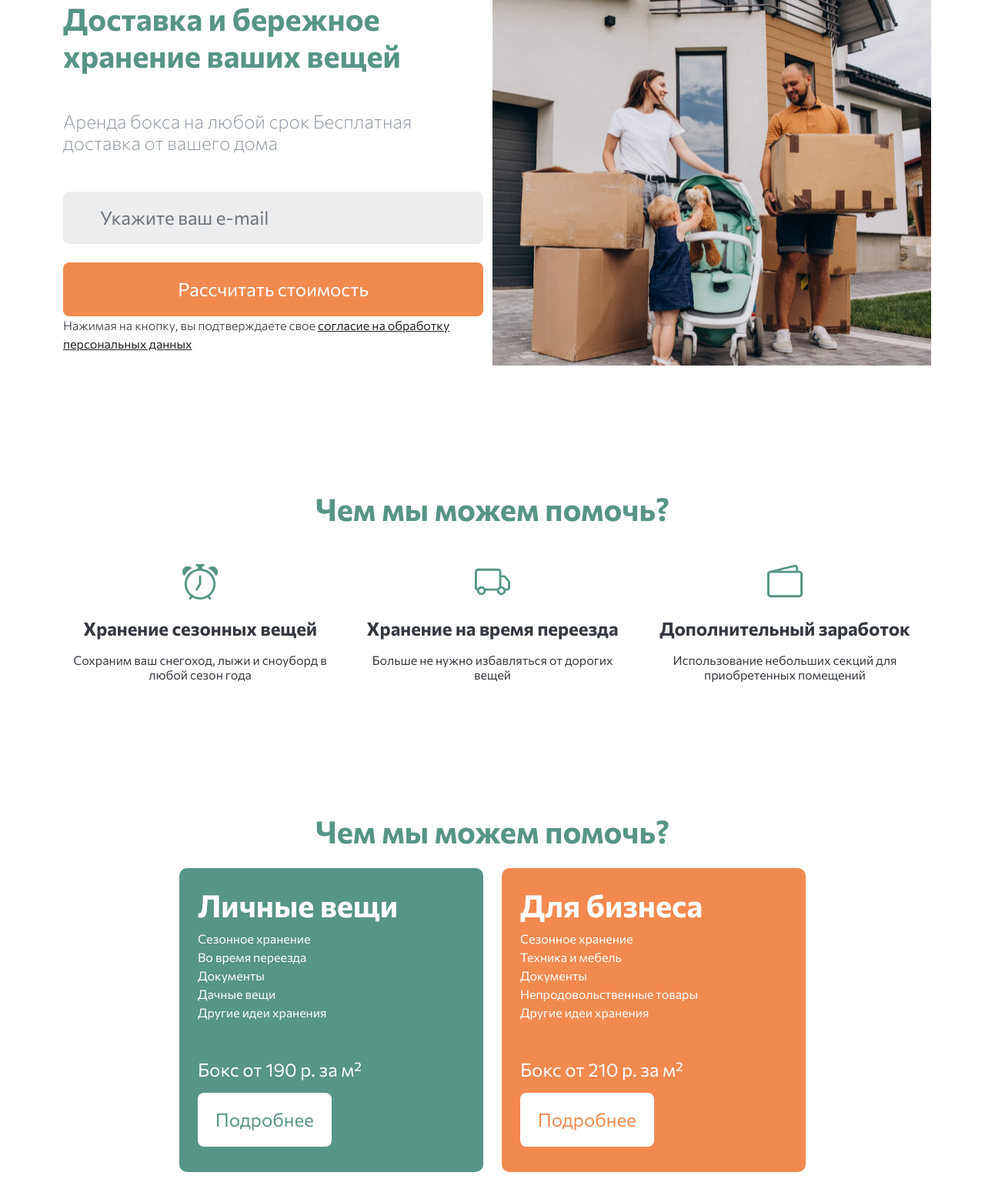
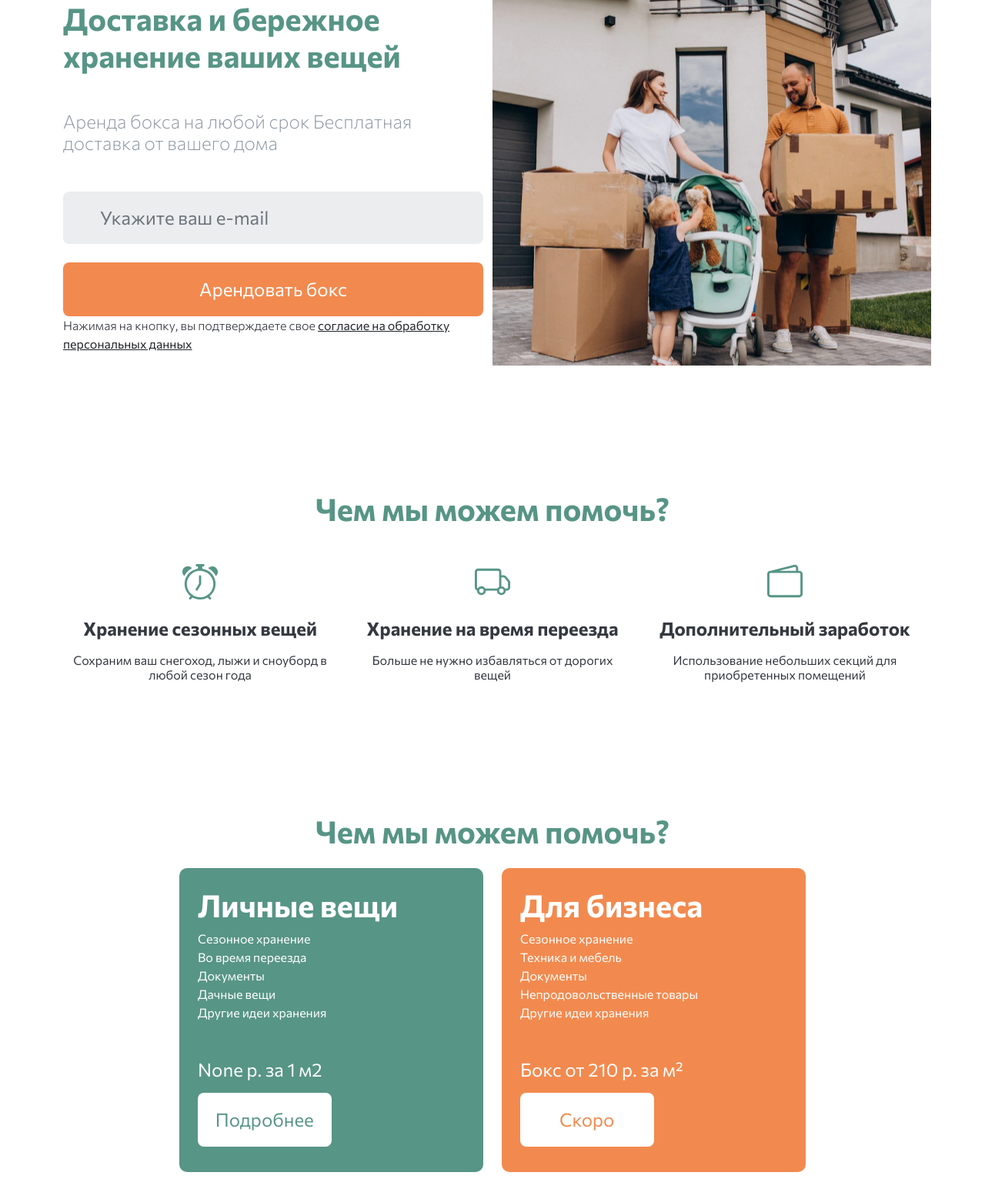
Before and after one commit to Romigo24/site_self_storage, a Django app: page / in a window 1280 px wide. Shown: the part 162-1720 px from the top of the page at 77% size. Run offline with Django 4.2, Linux system fonts and the light colour scheme; data that the repository does not hold is empty; parts of the project's set-up code (start-up, migrations or seed data) failed here and were passed over; some libraries are stand-ins or nearby versions.

Commit message:
fix bug order

```diff
--- a/templates/includes/order_create.html
+++ b/templates/includes/order_create.html
@@ -91,7 +91,9 @@
                             </div>
                         {% endif %}
                     </div>
-
+                    <div id="order-success-message" class="alert alert-success mt-3" style="display: none;">
+                        Заказ успешно создан!
+                    </div>
                     <button type="submit" class="btn btn-primary">Оформить заказ</button>
                 </form>
             </div>
@@ -145,13 +147,28 @@
         function formSubmit(formData) {
             const url = `/create_order/`
             fetch(url, {
-                method:'POST',
-                body:formData,
+                method: 'POST',
+                body: formData,
             })
-                .then(response => response.json())
-                .catch(error => {
-                    console.log("Error",error)
-                })
+            .then(response => response.json())
+            .then(data => {
+                if (data.success) {
+                    const successMessage = document.getElementById('order-success-message');
+                        successMessage.style.display = 'block';
+
+                        setTimeout(() => {
+                            $('#orderModal').modal('hide');
+                            resetForm();
+                            successMessage.style.display = 'none';
+                        }, 2000);
+                } else {
+                    alert("Ошибка при создании заказа.");
+                }
+            })
+            .catch(error => {
+                console.log("Error", error);
+                alert("Ошибка при отправке формы");
+            });
         }
 
 
@@ -161,11 +178,12 @@
             defaultOption.value = '';
             defaultOption.textContent = 'Выберите бокс';
             boxSelect.appendChild(defaultOption);
+
             boxesData.forEach(box => {
-                const option = document.createElement('option')
-                option.value = box.id
-                option.textContent = box.cell_size_name + ' ' + box.cell_size_price
-               boxSelect.add(option);
+                const option = document.createElement('option');
+                option.value = box.id;
+                option.textContent = box.display;
+                boxSelect.appendChild(option);
             });
         }
 
--- a/templates/includes/personal-vs-business.html
+++ b/templates/includes/personal-vs-business.html
@@ -12,8 +12,9 @@
                 <span class="text-white">Другие идеи хранения</span>
             </div>
 
-            <h4 class="text-white mt-5 mb-3">Бокс от 190 р. за м²</h4>
-            <button class="btn fs_24 SelfStorage_green bg-white SelfStorage__btn_green border-8 w-50 py-3">Подробнее</button>
+            <h4 class="text-white mt-5 mb-3">{{ min_price }} р. за 1 м2</h4>
+            <a href="{% url 'storage:boxes' %}" class="btn fs_24
+                    SelfStorage_green bg-white SelfStorage__btn_green border-8 w-50 py-3">Подробнее</a>
         </div>
     </div>
     <div class="col-12 col-lg-6 d-flex justify-content-center justify-content-lg-start">
@@ -27,7 +28,8 @@
                 <span class="text-white">Другие идеи хранения</span>
             </div>
             <h4 class="text-white mt-5 mb-3">Бокс от 210 р. за м²</h4>
-            <button class="btn fs_24 SelfStorage_orange bg-white SelfStorage__btn_orange border-8 w-50 py-3">Подробнее</button>
+            <button class="btn fs_24 SelfStorage_orange bg-white
+            SelfStorage__btn_orange border-8 w-50 py-3">Скоро </button>
         </div>
     </div>
 </article>
--- a/templates/includes/top-banner.html
+++ b/templates/includes/top-banner.html
@@ -5,7 +5,11 @@
         <h4 class="fw-lighter SelfStorage_grey mb-5">Аренда бокса на любой срок Бесплатная доставка от вашего дома </h4>
         <form class="">
             <input type="text" required name="EMAIL1" class="form-control border-8 mb-4 py-3 px-5 border-0 fs_24 SelfStorage__bg_lightgrey" placeholder="Укажите ваш e-mail">
-            <button class="btn border-8 py-3 px-5 w-100 text-white fs_24 SelfStorage__bg_orange SelfStorage__btn2_orange">Рассчитать стоимость</button>
+            {% if user.is_authenticated %}
+                <a href="{% url 'storage:create_order' %}" class="btn border-8 py-3 px-5 w-100 text-white fs_24 SelfStorage__bg_orange SelfStorage__btn2_orange" data-toggle="modal" data-target="#orderModal">Арендовать бокс</a>
+            {% else %}
+                <a href="{% url 'users:login' %}" class="btn border-8 py-3 px-5 w-100 text-white fs_24 SelfStorage__bg_orange SelfStorage__btn2_orange">Арендовать бокс</a>
+            {% endif %}
             <span class="text-center fw-light">Нажимая на кнопку, вы подтверждаете свое <a href="{% static 'Consent to the processing of personal data.pdf' %}" class="link-dark">согласие на обработку персональных данных</a></span>
         </form>
     </div>
--- a/templates/register.html
+++ b/templates/register.html
@@ -6,7 +6,7 @@
         <form method="POST" action="{% url 'users:register' %}" class="d-flex flex-column align-items-center" style="max-width: 420px">
             {% csrf_token %}
         <h1 class="fw-bold mb-3">Регистрация</h1>
-        <input type="email" name="{{ form.first_name.name }}" required
+        <input type="text" name="{{ form.first_name.name }}" required
                class="form-control border-8 mb-3 py-3 px-5 border-0 fs_20
                SelfStorage__bg_lightgrey"
                placeholder="Имя" value="{{ form.first_name.value|default_if_none:'' }}">
@@ -17,7 +17,7 @@
            placeholder="Фамилия" value="{{form.last_name.value|default_if_none:'' }}">
         {{ form.last_name.errors }}
 
-        <input type="text" name="{{ form.email.name }}" required
+        <input type="email" name="{{ form.email.name }}" required
                class="form-control border-8 mb-3 py-3 px-5 border-0 fs_20
                SelfStorage__bg_lightgrey"
                placeholder="E-mail" value="{{ form.email.value|default_if_none:'' }}">
```
Also changed, not shown: templates/includes/storage-card-full.html (+6 -1 lines), storage/admin.py, storage/forms.py, storage/models.py, storage/urls.py, storage/views.py.
